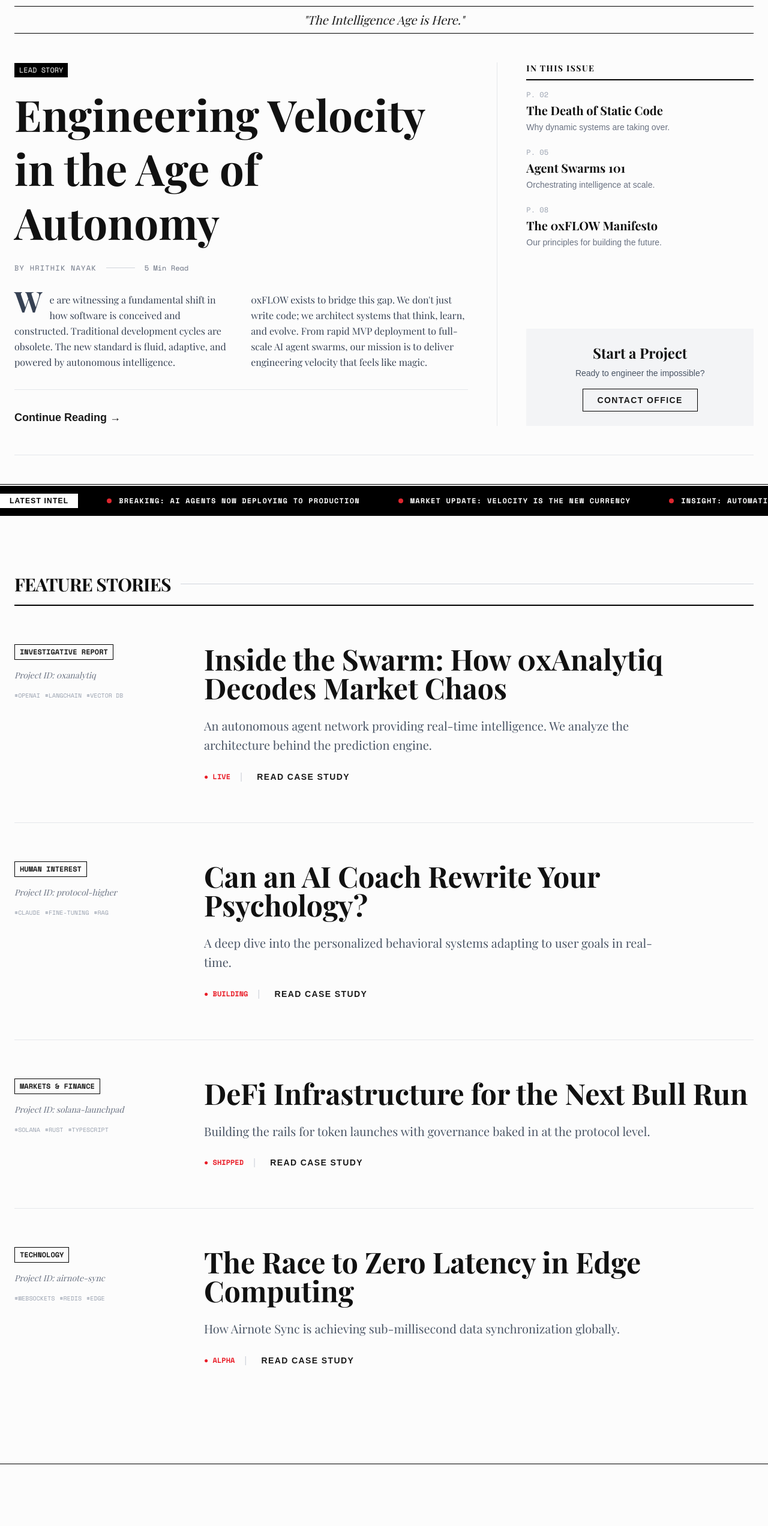
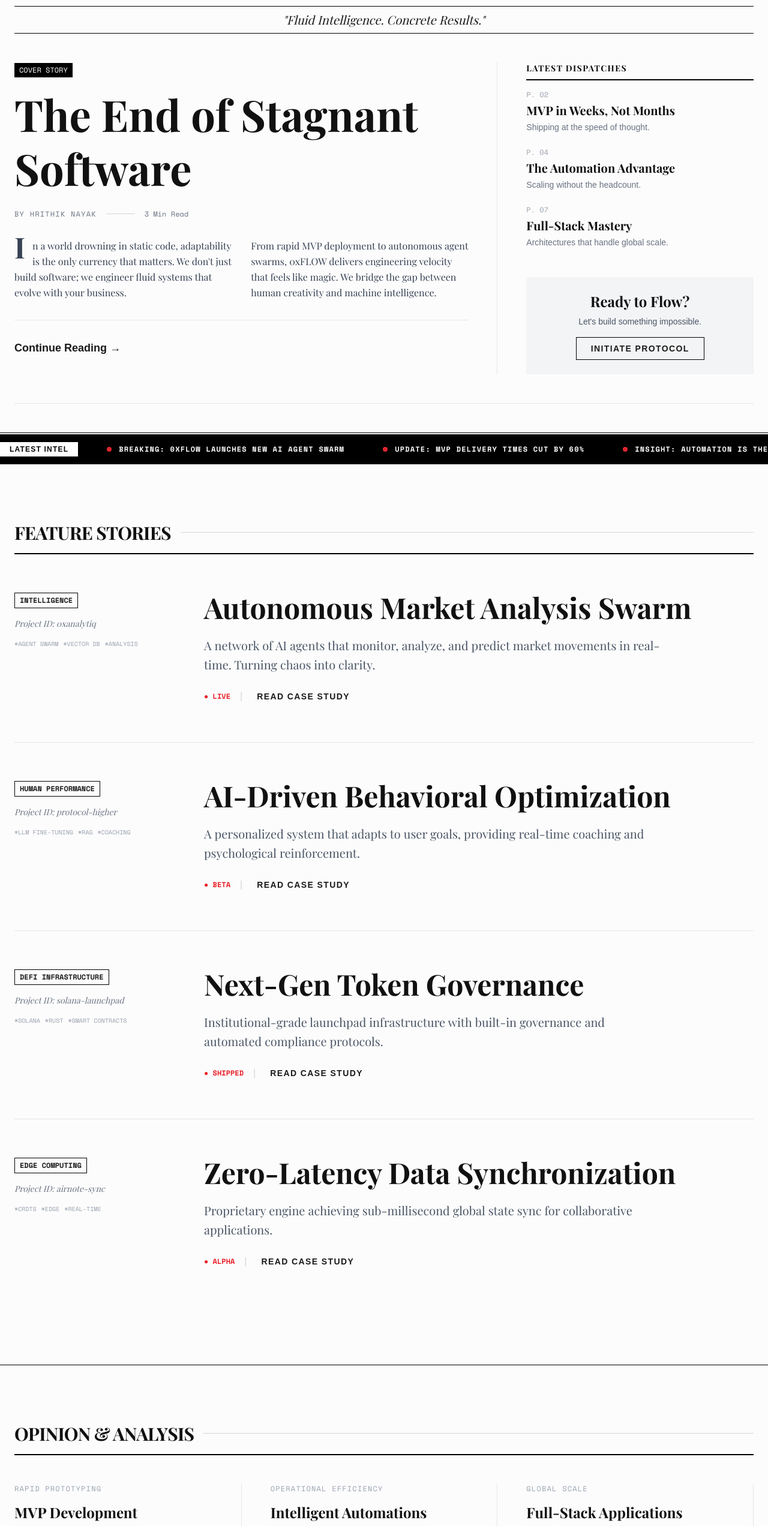
Before and after one commit to hrithik210/0xFLOW, a Next.js app: page / in a window 1280 px wide. Shown: the part 242-2786 px from the top of the page at 60% size. Built offline with nearby package versions, Linux system fonts and the light colour scheme; a web font is replaced by a local one.

Commit message:
feat(content): Update services and copy to reflect new offerings
- Replace abstract capabilities with concrete services (MVP, Automations, Full Stack, AI)
- Update Hero section to focus on engineering velocity
- Refine copy for punchier, benefit-driven messaging

```diff
--- a/app/data/content.ts
+++ b/app/data/content.ts
@@ -2,114 +2,119 @@ export const COMPANY_NAME = "0xFLOW";
 
 export const HERO_CONTENT = {
   masthead: {
-    issue: "Vol. 1, Issue 01",
-    location: "Silicon Valley · Global",
-    quote: "The Intelligence Age is Here."
+    issue: "Vol. 2, Issue 01",
+    location: "San Francisco · Global",
+    quote: "Fluid Intelligence. Concrete Results."
   },
   leadStory: {
-    label: "LEAD STORY",
-    title: "Engineering Velocity in the Age of Autonomy",
+    label: "COVER STORY",
+    title: "The End of Stagnant Software",
     author: "Hrithik Nayak",
-    readTime: "5 Min Read",
+    readTime: "3 Min Read",
     content: [
-      "We are witnessing a fundamental shift in how software is conceived and constructed. Traditional development cycles are obsolete. The new standard is fluid, adaptive, and powered by autonomous intelligence.",
-      "0xFLOW exists to bridge this gap. We don't just write code; we architect systems that think, learn, and evolve. From rapid MVP deployment to full-scale AI agent swarms, our mission is to deliver engineering velocity that feels like magic."
+      "In a world drowning in static code, adaptability is the only currency that matters. We don't just build software; we engineer fluid systems that evolve with your business.",
+      "From rapid MVP deployment to autonomous agent swarms, 0xFLOW delivers engineering velocity that feels like magic. We bridge the gap between human creativity and machine intelligence."
     ]
   },
   sidebar: {
-    title: "In This Issue",
+    title: "Latest Dispatches",
     items: [
-      { page: "P. 02", title: "The Death of Static Code", subtitle: "Why dynamic systems are taking over." },
-      { page: "P. 05", title: "Agent Swarms 101", subtitle: "Orchestrating intelligence at scale." },
-      { page: "P. 08", title: "The 0xFLOW Manifesto", subtitle: "Our principles for building the future." }
+      { page: "P. 02", title: "MVP in Weeks, Not Months", subtitle: "Shipping at the speed of thought." },
+      { page: "P. 04", title: "The Automation Advantage", subtitle: "Scaling without the headcount." },
+      { page: "P. 07", title: "Full-Stack Mastery", subtitle: "Architectures that handle global scale." }
     ]
   },
   cta: {
-    title: "Start a Project",
-    subtitle: "Ready to engineer the impossible?",
-    button: "Contact Office",
+    title: "Ready to Flow?",
+    subtitle: "Let's build something impossible.",
+    button: "Initiate Protocol",
     link: "mailto:hello@0xflow.dev"
   }
 };
 
 export const CAPABILITIES = [
   {
-    title: "On Integration",
-    headline: "Bridging the Cognitive Gap",
-    description: "Legacy software is static. We inject cognitive perception into existing stacks, transforming dead data into actionable intelligence.",
+    title: "Rapid Prototyping",
+    headline: "MVP Development",
+    description: "Launch your idea before the market shifts. We build robust, scalable MVPs in weeks, not months. Zero technical debt, maximum impact.",
   },
   {
-    title: "On Velocity",
-    headline: "The MVP is Dead; Long Live the MVP",
-    description: "Speed is the only moat. We don't just build; we engineer high-velocity prototypes that feel entirely finished from Day One.",
+    title: "Operational Efficiency",
+    headline: "Intelligent Automations",
+    description: "Stop trading time for money. We deploy self-healing workflows that operate 24/7, eliminating bottlenecks and scaling infinitely.",
   },
   {
-    title: "On Automation",
-    headline: "Removing the Human Bottleneck",
-    description: "Operational drag kills companies. We architect self-healing workflows that operate 24/7, scaling infinitely without friction.",
+    title: "Global Scale",
+    headline: "Full-Stack Applications",
+    description: "Robust, secure, and lightning-fast. We engineer complex web applications using modern architectures designed for millions of users.",
   },
+  {
+    title: "Future Proofing",
+    headline: "AI & Agentic Solutions",
+    description: "Go beyond chatbots. We integrate deep learning and autonomous agents to resolve complex problems and generate real-time value.",
+  }
 ];
 
 export const SYSTEMS_PROJECTS = [
   {
     id: "0xanalytiq",
     title: "0xANALYTIQ",
-    subtitle: "Investigative Report",
-    headline: "Inside the Swarm: How 0xAnalytiq Decodes Market Chaos",
+    subtitle: "Intelligence",
+    headline: "Autonomous Market Analysis Swarm",
     description:
-      "An autonomous agent network providing real-time intelligence. We analyze the architecture behind the prediction engine.",
-    tags: ["OpenAI", "LangChain", "Vector DB"],
+      "A network of AI agents that monitor, analyze, and predict market movements in real-time. Turning chaos into clarity.",
+    tags: ["Agent Swarm", "Vector DB", "Analysis"],
     status: "LIVE",
   },
   {
     id: "protocol-higher",
     title: "PROTOCOL: HIGHER",
-    subtitle: "Human Interest",
-    headline: "Can an AI Coach Rewrite Your Psychology?",
+    subtitle: "Human Performance",
+    headline: "AI-Driven Behavioral Optimization",
     description:
-      "A deep dive into the personalized behavioral systems adapting to user goals in real-time.",
-    tags: ["Claude", "Fine-tuning", "RAG"],
-    status: "BUILDING",
+      "A personalized system that adapts to user goals, providing real-time coaching and psychological reinforcement.",
+    tags: ["LLM Fine-tuning", "RAG", "Coaching"],
+    status: "BETA",
   },
   {
     id: "solana-launchpad",
     title: "SOLANA LAUNCHPAD",
-    subtitle: "Markets & Finance",
-    headline: "DeFi Infrastructure for the Next Bull Run",
+    subtitle: "DeFi Infrastructure",
+    headline: "Next-Gen Token Governance",
     description:
-      "Building the rails for token launches with governance baked in at the protocol level.",
-    tags: ["Solana", "Rust", "TypeScript"],
+      "Institutional-grade launchpad infrastructure with built-in governance and automated compliance protocols.",
+    tags: ["Solana", "Rust", "Smart Contracts"],
     status: "SHIPPED",
   },
   {
     id: "airnote-sync",
     title: "AIRNOTE SYNC",
-    subtitle: "Technology",
-    headline: "The Race to Zero Latency in Edge Computing",
+    subtitle: "Edge Computing",
+    headline: "Zero-Latency Data Synchronization",
     description:
-      "How Airnote Sync is achieving sub-millisecond data synchronization globally.",
-    tags: ["WebSockets", "Redis", "Edge"],
+      "Proprietary engine achieving sub-millisecond global state sync for collaborative applications.",
+    tags: ["CRDTs", "Edge", "Real-time"],
     status: "ALPHA",
   },
 ];
 
 export const TICKER_HEADLINES = [
-  "BREAKING: AI AGENTS NOW DEPLOYING TO PRODUCTION",
-  "MARKET UPDATE: VELOCITY IS THE NEW CURRENCY",
-  "INSIGHT: AUTOMATION REDUCES OPERATIONAL DRAG BY 400%",
-  "OPINION: STATIC CODE IS DEAD; LONG LIVE ADAPTIVE SYSTEMS",
-  "0xFLOW DEPLOYS NEW SWARM ARCHITECTURE",
-  "ANALYSIS: THE FUTURE OF ENGINEERING IS AUTONOMOUS",
+  "BREAKING: 0xFLOW LAUNCHES NEW AI AGENT SWARM",
+  "UPDATE: MVP DELIVERY TIMES CUT BY 60%",
+  "INSIGHT: AUTOMATION IS THE NEW LEVERAGE",
+  "MARKET: DEMAND FOR FLUID INTELLIGENCE AT ALL-TIME HIGH",
+  "DEPLOYING: NEXT-GEN FULL STACK ARCHITECTURES",
+  "STATUS: SYSTEMS NOMINAL · READY FOR INTAKE",
 ];
 
 export const FOUNDER_CONTENT = {
   name: "Hrithik Nayak",
-  title: "Editor-in-Chief & Lead Architect",
-  quote: "The future belongs to the autonomous. We are here to document the transition and build the infrastructure that powers it.",
-  location: "San Francisco · Bengaluru · New York",
+  title: "Lead Architect & Founder",
+  quote: "We are entering the age of fluid software. The code we write today must be able to think for itself tomorrow.",
+  location: "Global Distributed HQ",
   socials: [
-    { label: "Github", href: "https://github.com" },
-    { label: "Twitter", href: "https://twitter.com" },
+    { label: "GitHub", href: "https://github.com/hrithik210" },
+    { label: "Twitter/X", href: "https://twitter.com" },
     { label: "LinkedIn", href: "https://linkedin.com" },
   ]
 };
```
